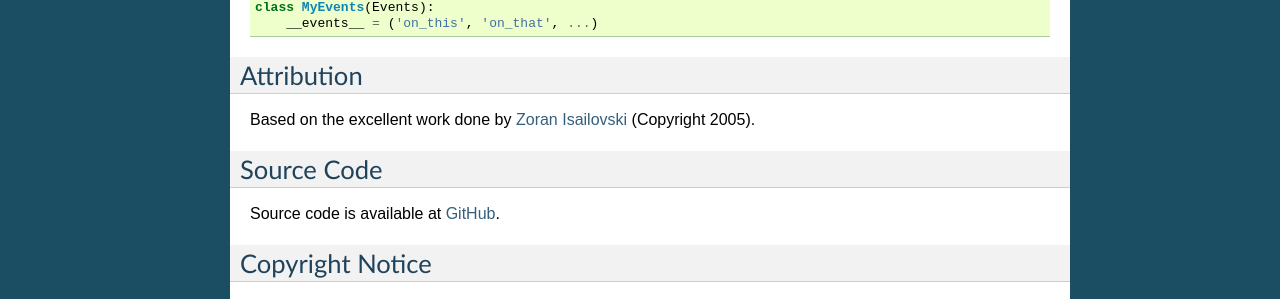
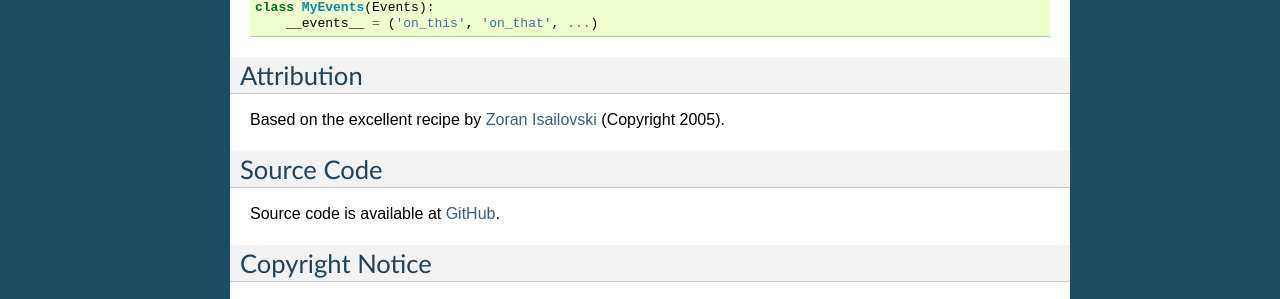
Before and after one commit to pyeve/events, a Sphinx documentation site: the page built from events/docs/index.rst, in a window 1280 px wide. Shown: the part 1163-1462 px from the top of the page. Built offline with Sphinx 7.4.7, drawn with Linux system fonts in a browser that asks for light colours.

Commit message:
Credit where it's due

```diff
--- a/README.rst
+++ b/README.rst
@@ -33,7 +33,7 @@ Events is BSD licensed. See the LICENSE_ for details.
 
 Attribution
 -----------
-Based on the recipe by `Zoran Isailovski`_ (Copyright 2005).
+Based on the excellent recipe by `Zoran Isailovski`_ (Copyright 2005).
 
 .. _LICENSE: https://github.com/nicolaiarocci/events/blob/master/LICENSE
 .. _`Zoran Isailovski`: http://code.activestate.com/recipes/410686/
--- a/events/docs/index.rst
+++ b/events/docs/index.rst
@@ -73,7 +73,7 @@ events, like: ::
 
 Attribution
 -----------
-Based on the excellent work done by `Zoran Isailovski`_ (Copyright 2005).
+Based on the excellent recipe by `Zoran Isailovski`_ (Copyright 2005).
 
 Source Code
 -----------
```
